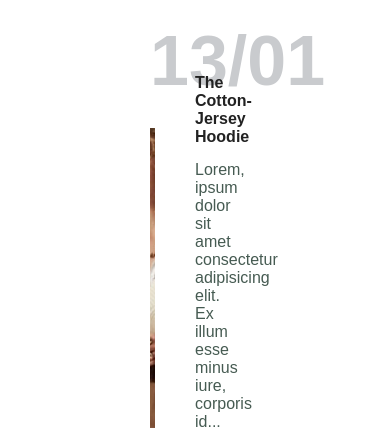
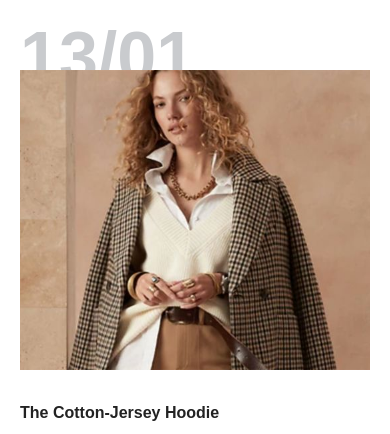
Before and after one commit to ismoil27/Ecommerce, a plain HTML site: page blog.html in a window 390 px wide. Shown: the part 961-1395 px from the top of the page. Drawn offline with Linux system fonts and the light colour scheme.

Commit message:
done with blog page

```diff
--- a/css/style.css
+++ b/css/style.css
@@ -911,4 +911,24 @@ footer .install img {
   #prodetails .single-pro-details {
     width: 100%;
   }
+
+  /* Blog Page */
+
+  #blog {
+    padding: 100px 20px 0 20px;
+  }
+  #blog .blog-box {
+    display: flex;
+    flex-direction: column;
+    align-items: flex-start;
+  }
+
+  #blog .blog-img {
+    width: 100%;
+    margin-right: 0;
+    margin-bottom: 30px;
+  }
+  #blog .blog-details {
+    width: 100%;
+  }
 }
```
